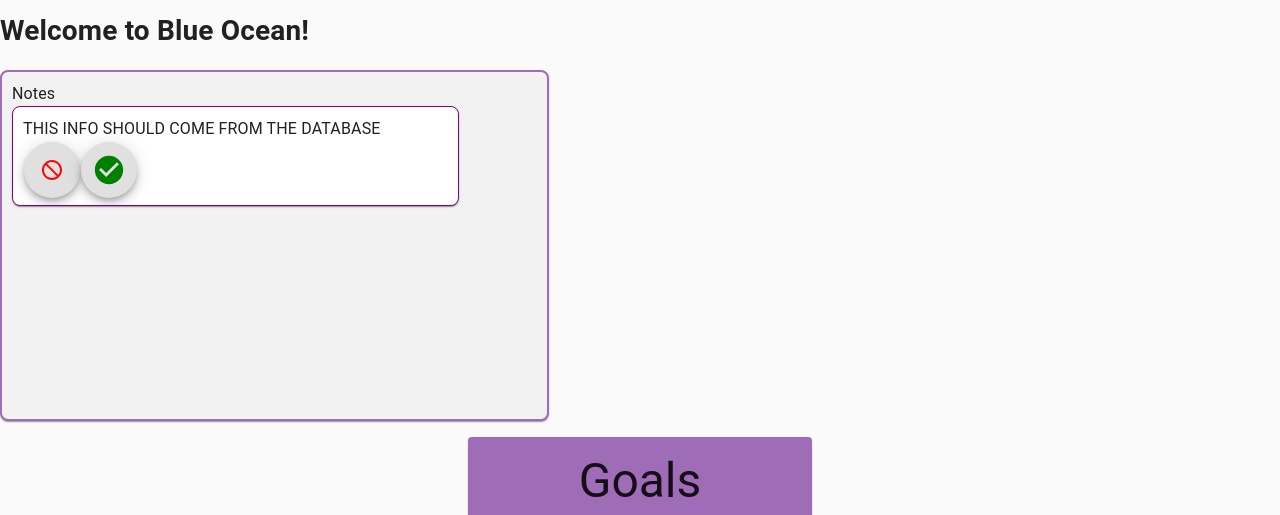
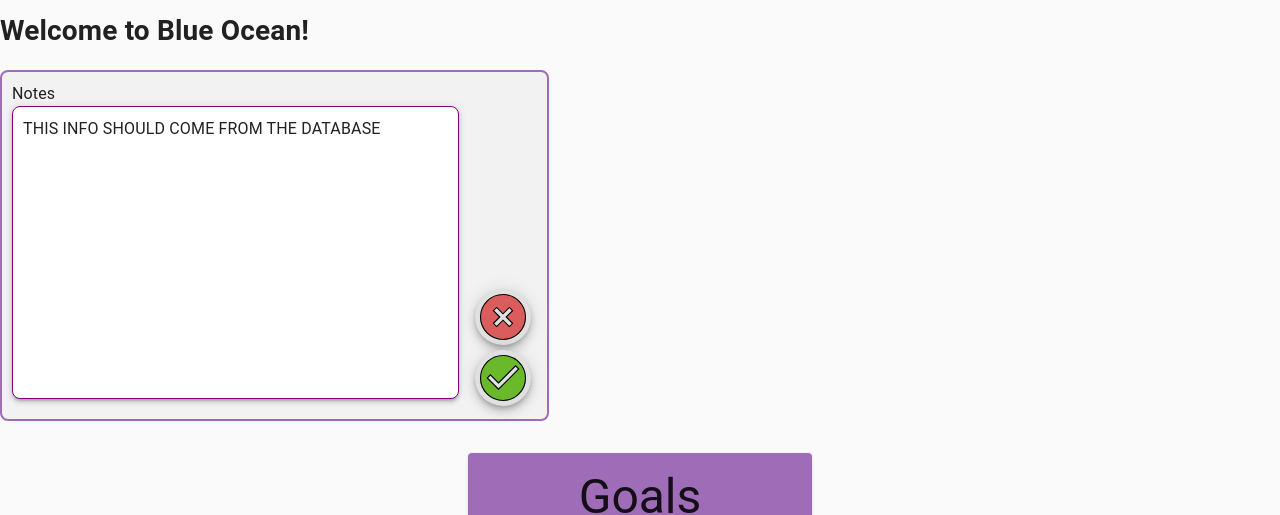
Before and after one commit to hratx-blue-ocean/Selous, a React app in the folder client/: page / in a window 1280 px wide. Shown: the part 403-918 px from the top of the page. Built offline with nearby package versions, Linux system fonts and the light colour scheme.

Commit message:
final design & sending to joel

```diff
--- a/client/src/App.jsx
+++ b/client/src/App.jsx
@@ -45,7 +45,7 @@ export default function App() {
         ))} */}
       </ul>
       <WhatsNext />
-        <Box m={2}/>
+        <Box p={2}/>
       <Grid>
         <Grid
           container
@@ -53,7 +53,7 @@ export default function App() {
           justify="center"
           alignItems="center"
         >
-        <Goals />
+        <Goals/>
       </Grid>
         <JobSearch />
       </Grid>
--- a/client/src/components/WhatsNext.jsx
+++ b/client/src/components/WhatsNext.jsx
@@ -6,9 +6,10 @@ import {
   Card,
   Fab,
   Box,
+  Button,
 } from '@material-ui/core';
+import AddCircleIcon from '@material-ui/icons/AddCircleOutlined';
 import CheckCircleIcon from '@material-ui/icons/CheckCircle';
-import NotInterestedIcon from '@material-ui/icons/NotInterested';
 
 const useStyles = makeStyles({
   root: {
@@ -26,20 +27,38 @@ const useStyles = makeStyles({
   notes: {
     borderRadius: '8px',
     padding: 10,
+    background: '#FFFFFF',
     width: '447px',
-    height: '100px', //'293px'
+    height: '293px',
     borderWidth: 1,
     borderColor: 'purple',
     borderStyle: 'solid',
+    boxShadow: 5,
   },
   do: {
-    color: 'green',
-    fontSize: 34, //54
+    color: '#69B92A',
+    fontSize: 54,
+    stroke: 'black',
+    strokeWidth: '.5px',
   },
   doNot: {
-    color: 'red',
-    fontSize: 54, //54
-    margin: 1,
+    color: '#DB5C5C',
+    fontSize: 54,
+    transform: 'rotate(45deg)',
+    stroke: 'black',
+    strokeWidth: '.5px',
+  },
+  buttons: {
+    marginRight: 6,
+    float: 'right',
+    marginTop: '35%',
+  },
+  fabStuff: {
+    size: 'small',
+    marginTop: 5,
+  },
+  buttonBoi: {
+    borderRadius: 40,
   },
 });
 
@@ -47,23 +66,27 @@ export default function WhatsNext() {
   const classes = useStyles();
 
   return (
-    <Card container className={classes.root} direction="row" justify="space-between">
+    <Box className={classes.root}>
       <Typography>
         Notes
       </Typography>
-      <Card item className={classes.notes} justifyItem="left" alignItems="flex-end">
+
+      <Box className={classes.buttons} flexDirection="column" display="flex" alignItems="flex-end">
+        <Fab className={classes.buttonBoi}>
+          <AddCircleIcon className={classes.doNot} />
+        </Fab>
+        <Fab className={classes.fabStuff}>
+          <CheckCircleIcon className={classes.do} />
+        </Fab>
+      </Box>
+
+      <Box className={classes.notes} boxShadow={3}>
+
         <Typography>
             THIS INFO SHOULD COME FROM THE DATABASE
         </Typography>
-          <Box>
-            <Fab item className={classes.doNot} flexDirection="column" display="flex" alignItems="flex-end">
-              <NotInterestedIcon />
-            </Fab>
-            <Fab item>
-              <CheckCircleIcon className={classes.do} flexDirection="column" display="flex" alignItems="flex-end"/>
-            </Fab>
-          </Box>
-      </Card>
-    </Card>
+
+      </Box>
+    </Box>
   );
 }
```
Also changed, not shown: package.json (line endings or trailing spaces), 1 other file (tests, documents, lock files or other folders).
